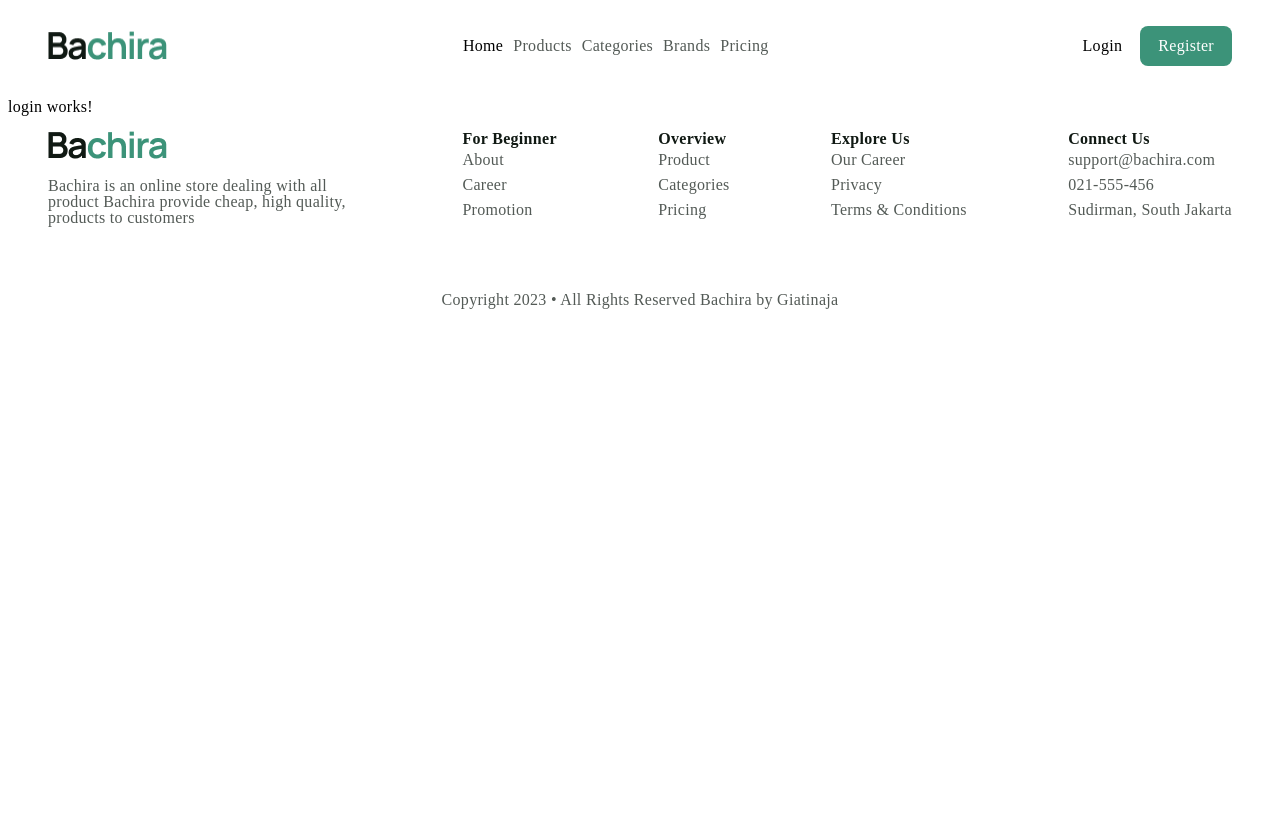
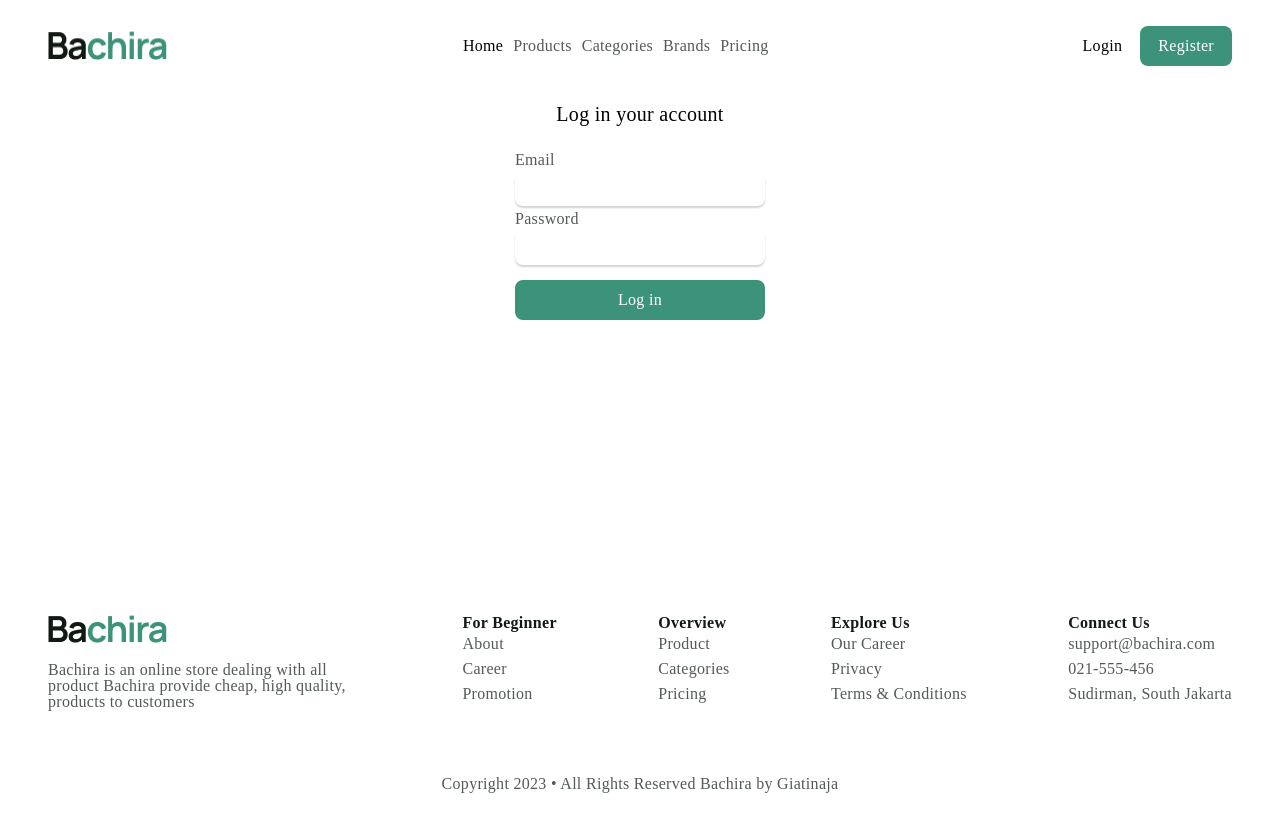
Before and after one commit to giorgiabuashvili/ITSTEP_Final, an Angular app in the folder BachiraApp/: page /login in a window 1280 px wide. Built offline with nearby package versions, Linux system fonts and the light colour scheme.

Commit message:
created basic login page design

```diff
--- a/BachiraApp/src/app/header/header.component.ts
+++ b/BachiraApp/src/app/header/header.component.ts
@@ -13,7 +13,7 @@ export class HeaderComponent {
     "Products",
     "Categories",
     "Brands",
-    "Pricing"
+    "Pricing",
   ]
 
   constructor(public appComponent: AppComponent) {}
--- a/BachiraApp/src/app/login/login.component.html
+++ b/BachiraApp/src/app/login/login.component.html
@@ -1 +1,14 @@
-<p>login works!</p>
+<div id="container">
+    <h1>Log in your account</h1>
+    <form action="">
+        <div>
+            <p>Email</p>
+            <input type="email" id="email-input" name="email-input">
+        </div>
+        <div>
+            <p>Password</p>
+            <input type="email" id="email-input" name="email-input">
+        </div>
+        <button type="submit">Log in</button>
+    </form>
+</div>
--- a/BachiraApp/src/app/login/login.component.scss
+++ b/BachiraApp/src/app/login/login.component.scss
@@ -0,0 +1,61 @@
+@use "../variables";
+
+* {
+    box-sizing: border-box;
+}
+
+body {
+    background-color: lightgray;
+}
+
+#container {
+    height: 500px;
+    width: 250px;
+    margin-inline: auto;
+    text-align: center;
+    padding-bottom: 50px;
+
+    h1 {
+        margin-bottom: 30px;
+        font-size: 20px;
+    }
+
+    form {
+
+        p {
+            text-align: left;
+            margin-top: 5px;
+            margin-bottom: 4px;
+            color: variables.$Grey;
+        }
+
+        input {
+            padding: 8px 10px;
+            width: 100%;
+            box-shadow: 0 2px 2px lightgray;
+            outline: none;
+            border: none;
+            color: variables.$Grey;
+            border-radius: 8px;
+        }
+
+        button {
+            margin-top: 15px;
+            width: 100%;
+            padding: 12px 18px;
+            background-color: variables.$Green;
+            outline: none;
+            border: none;
+            color: white;
+            border-radius: 8px;
+        }
+
+        button:hover {
+            background-color: #37816b;
+        }
+
+        button:active {
+            background-color: #226854;
+        }
+    }
+}
--- a/BachiraApp/src/styles.scss
+++ b/BachiraApp/src/styles.scss
@@ -7,3 +7,14 @@
     line-height: 16px;
     letter-spacing: 0.3px;
 }
+
+app-root {
+    min-height: 100vh;
+    display: flex;
+    flex-direction: column;
+    justify-content: space-between;
+
+    router-outlet {
+        position: absolute;
+    }
+}
```
